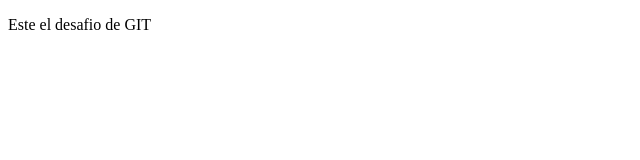
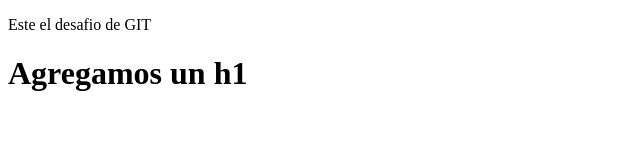
Before and after one commit to rodrigraziano/mi_repo_prueba, a plain HTML site: page index.html in a window 1280 px wide. Shown: the whole page, without its empty margins (0-640 px from the left). Drawn offline with Linux system fonts and the light colour scheme.

Commit message:
Agregamos un h1

```diff
--- a/index.html
+++ b/index.html
@@ -10,5 +10,7 @@
 
 <p> Este el desafio de GIT</p>
 
+<h1> Agregamos un h1</h1>
+
 </body>
 </html>
```
